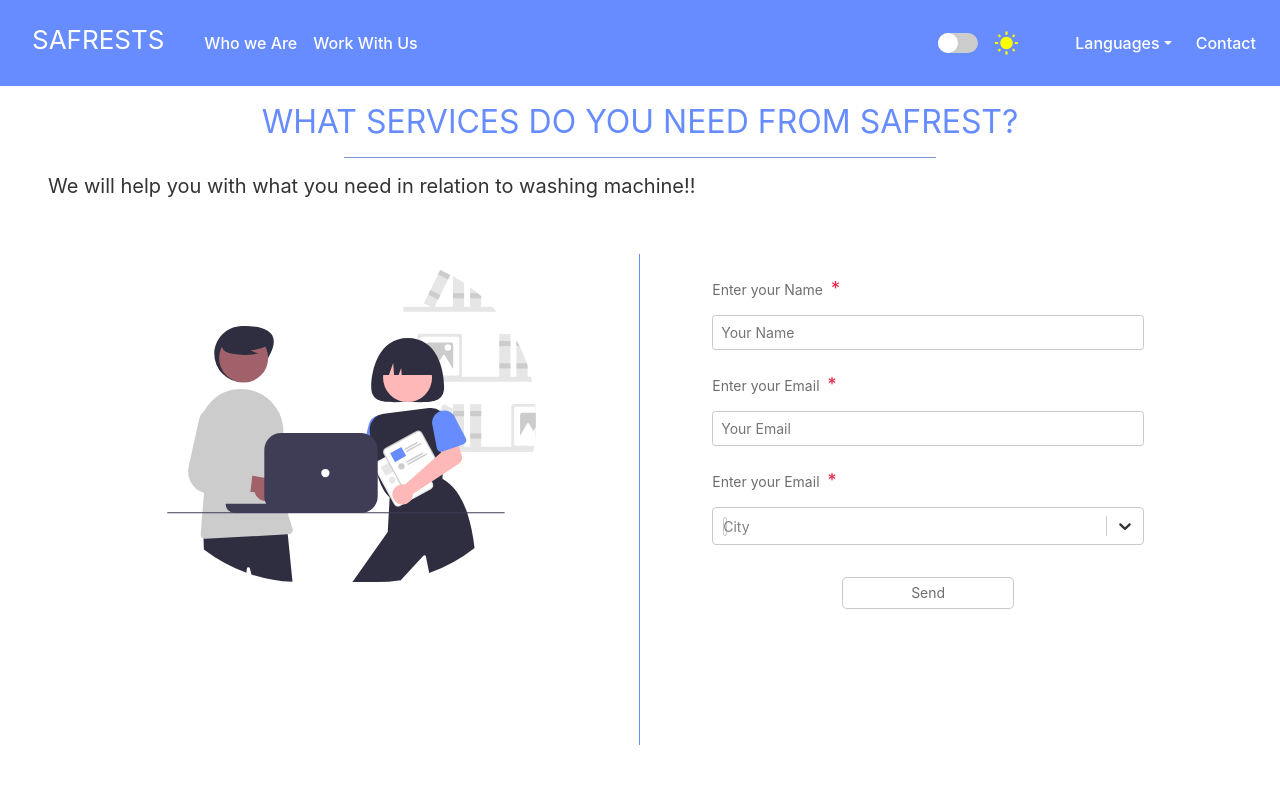
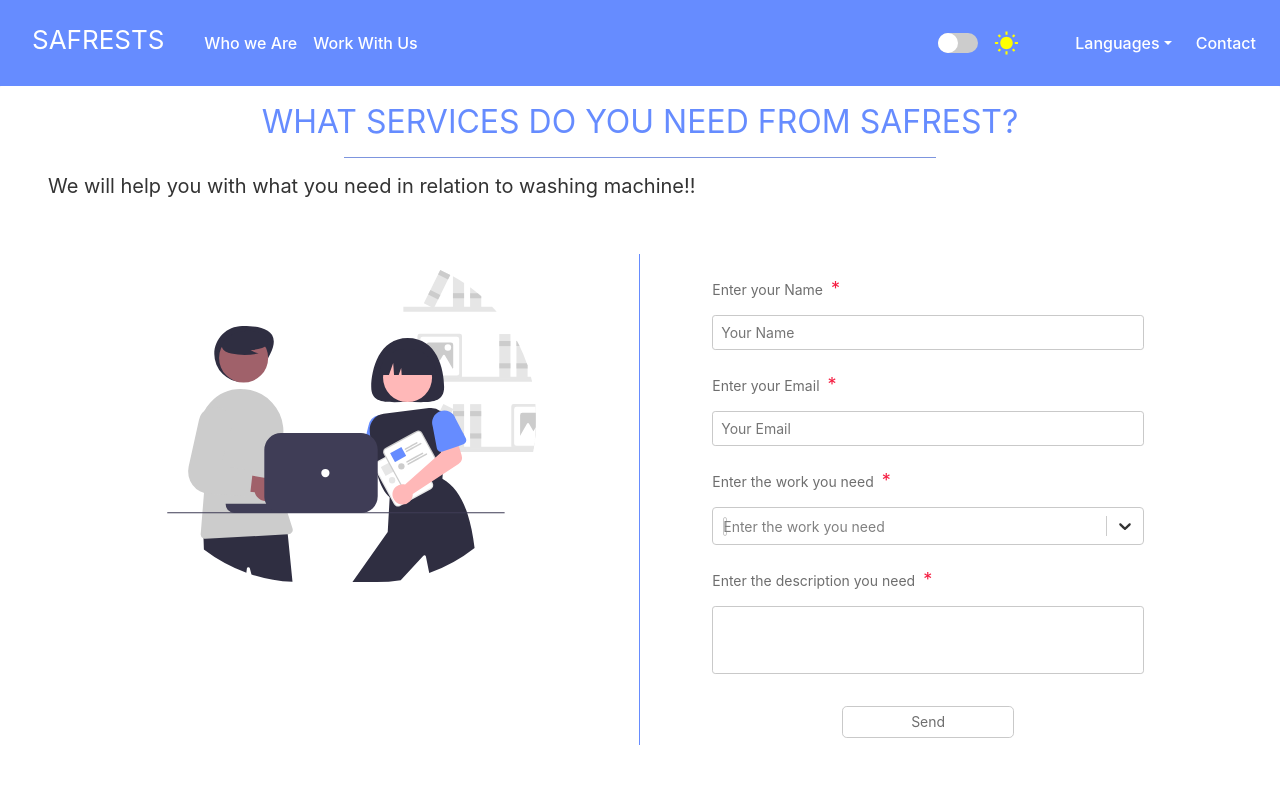
Before and after one commit to SafraPC/safrest, a React (Create React App) app: page /contact in a window 1280 px wide. Shown: the top 800 px of the page. Built offline with nearby package versions, Linux system fonts and the light colour scheme; no server answers.

Commit message:
Frontend complete

```diff
--- a/src/pages/Contact/form.js
+++ b/src/pages/Contact/form.js
@@ -1,8 +1,10 @@
-import React from "react";
+import React, { useEffect, useState } from "react";
+import { toast } from "react-toastify";
 import MineSelect from "../../components/Select";
 
 import i18n from "../../services/i18next";
-import { MyField, Req } from "../../styles/default";
+import { MyField, MyTextArea, Req } from "../../styles/default";
+import { TOASTIFY_OPTIONS } from "../../styles/toast";
 import { formikEnhancer } from "../../validations/contact";
 
 const MyForm = (props) => {
@@ -16,6 +18,34 @@ const MyForm = (props) => {
     setFieldTouched,
     handleBlur,
   } = props;
+
+  const [description, setDescription] = useState([{}]);
+
+  useEffect(() => {
+    const storage = localStorage.getItem("i18nextLng");
+
+    if (storage === "en") {
+      setDescription([
+        { label: "Buy", value: "compra" },
+        { label: "Sell", value: "venda" },
+        { label: "Reapair", value: "conserto" },
+        { label: "Help", value: "auxilio" },
+      ]);
+    } else {
+      setDescription([
+        { label: "Compra", value: "compra" },
+        { label: "Venda", value: "venda" },
+        { label: "Conserto", value: "conserto" },
+        { label: "Auxílio", value: "auxilio" },
+      ]);
+    }
+  }, []);
+
+  const handleErrors = ()=>{
+    if (Object.values(errors).length) {
+    toast.error(i18n.t("pageWWU.form.errors.seeAll.text"),TOASTIFY_OPTIONS)
+    }
+  }
 
   return (
     <form onSubmit={handleSubmit}>
@@ -34,7 +64,6 @@ const MyForm = (props) => {
         onBlur={handleBlur}
       />
 
-
       <span>
         {i18n.t("pageWWU.form.secction3.label")}
         <Req>*</Req>
@@ -50,20 +79,34 @@ const MyForm = (props) => {
       />
 
       <span>
-        {i18n.t("pageWWU.form.secction3.label")}
+        {i18n.t("pageContact.form.input.text")}
         <Req>*</Req>
       </span>
       <MineSelect
-        name="city"
-        value={values.city}
+        name="typeWork"
+        value={values.typeWork}
         onChange={setFieldValue}
         onBlur={setFieldTouched}
-        error={errors.city}
-        touched={touched.city}
-        translateText={i18n.t("pageWWU.form.secction5.input")}
+        error={errors.typeWork}
+        touched={touched.typeWork}
+        options={description}
+        translateText={i18n.t("pageContact.form.input.text")}
       />
 
-      <button type="submit">{i18n.t("pageWWU.form.buttonSend.text")}</button>
+      <span>
+        {i18n.t("pageContact.form.input2.text")}
+        <Req>*</Req>
+      </span>
+
+      <MyTextArea
+        error={errors.description && touched.description}
+        name="description"
+        value={values.description}
+        onChange={handleChange}
+        onBlur={handleBlur}
+      />
+
+      <button type="submit" onClick={()=>handleErrors()}>{i18n.t("pageWWU.form.buttonSend.text")}</button>
     </form>
   );
 };
--- a/src/pages/Contact/translate.js
+++ b/src/pages/Contact/translate.js
@@ -1,20 +1,38 @@
-const contactBR ={
-    header:{
-        welcome:{
-            text:"Quais Serviços Você Precisa da SAFREST?",
-            subtext:"Vamos te Ajudar no que precisar em relação a máquinas de"+
-            "lavar roupa!"
-        }
-    }
+const contactBR = {
+  header: {
+    welcome: {
+      text: "Quais Serviços Você Precisa da SAFREST?",
+      subtext:
+        "Vamos te Ajudar no que precisar em relação a máquinas de" +
+        "lavar roupa!",
+    },
+  },
+  form: {
+    input: {
+      text: "Insira o Tipo de Trabalho que Você Precisa",
+    },
+    input2: {
+      text: "Insira uma Descrição do que Precisa",
+    },
 }
-const contactEN ={
-    header:{
-        welcome:{
-            text:"What Services Do You Need from SAFREST?",
-            subtext:"We will help you with what you need in relation to "+
-            "washing machine!!"
-        }
-    }
-}
+};
+const contactEN = {
+  header: {
+    welcome: {
+      text: "What Services Do You Need from SAFREST?",
+      subtext:
+        "We will help you with what you need in relation to " +
+        "washing machine!!",
+    },
+  },
+  form: {
+    input: {
+      text: "Enter the work you need",
+    },
+    input2: {
+      text: "Enter the description you need",
+    },
+  },
+};
 
-export {contactBR,contactEN};
+export { contactBR, contactEN };
--- a/src/pages/WorkWithUs/translate.js
+++ b/src/pages/WorkWithUs/translate.js
@@ -26,6 +26,9 @@ const workWithUsBR = {
       },
       cv:{
         text:"Não Esqueça de Seu Curriculo!"
+      },
+      server:{
+        text:"O Formulário está correto, mas algo deu errado!"
       }
     },
     secction: {
@@ -81,6 +84,9 @@ const workWithUsEN = {
       },
       cv:{
         text:"Don´t Forget your CV!"
+      },
+      server:{
+        text:"The Form is Right! but something happened.."
       }
     },
     secction: {
--- a/src/styles/default.js
+++ b/src/styles/default.js
@@ -66,7 +66,7 @@ export const TForm = styled.section`
     }
 
     > img {
-      padding:1rem;
+      padding: 1rem;
       height: 70%;
       width: 100%;
     }
@@ -106,7 +106,7 @@ export const TForm = styled.section`
       > label {
         color: ${(props) => props.theme.text};
         font-size: 18px;
-		margin:0;
+        margin: 0;
         cursor: pointer;
       }
       > input[type="file"] {
@@ -182,3 +182,15 @@ export const Apresentation = styled.section`
     }
   }
 `;
+
+//Text Area model
+export const MyTextArea = styled.textarea`
+  width: 75%;
+  resize: none;
+  margin: 0 auto;
+  padding: 1rem;
+  margin-top: 1rem;
+
+  border-color: ${(props) =>
+    props.error === true ? "var(--color-high-red)" : ""} !important;
+`;
--- a/src/validations/contact.js
+++ b/src/validations/contact.js
@@ -1,15 +1,35 @@
 import { withFormik } from "formik";
+import { toast } from "react-toastify";
 import * as yup from "yup";
-
+import i18n from "../services/i18next";
+import { TOASTIFY_OPTIONS } from "../styles/toast";
+import api from "../services/api";
 
 export const formikEnhancer = withFormik({
   validationSchema: yup.object().shape({
-
+    name: yup.string().min(3).max(30).required(),
+    email: yup.string().email().required(),
+    typeWork: yup.string().ensure().required(),
+    description: yup.string().required(),
   }),
   mapPropsToValues: (props) => ({
-
+    name: "",
+    email: "",
+    typeWork: "",
+    description: "",
   }),
   handleSubmit: async (values) => {
-
+    try {
+    const resul = api.post("/contact", {
+        ...values,
+      });
+      console.log(await resul);
+      toast.success(i18n.t("pageWWU.form.success.text"), TOASTIFY_OPTIONS);
+    } catch (error) {
+      toast.error(
+        i18n.t("pageWWU.form.errors.server.text") + error,
+        TOASTIFY_OPTIONS
+      );
+    }
   },
 });
--- a/src/validations/workTogether.js
+++ b/src/validations/workTogether.js
@@ -7,12 +7,8 @@ import { TOASTIFY_OPTIONS } from "../styles/toast";
 
 export const formikEnhancer = withFormik({
   validationSchema: yup.object().shape({
-    name: yup
-      .string("Need to be an Text!")
-      .min(4, "Min text is 4!")
-      .max(30, "Max Text is 30!")
-      .required("Nome é requirido!"),
-    age: yup.string().required().min(1).max(2),
+    name: yup.string().min(4).max(30).required(),
+    age: yup.number().min(1).max(32).lessThan(120).moreThan(17).required(),
     email: yup.string().email().required(),
     state: yup.string().ensure().required(),
     city: yup.string().ensure().required(),
```
